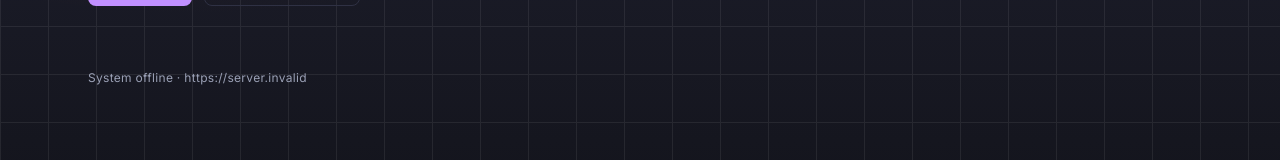
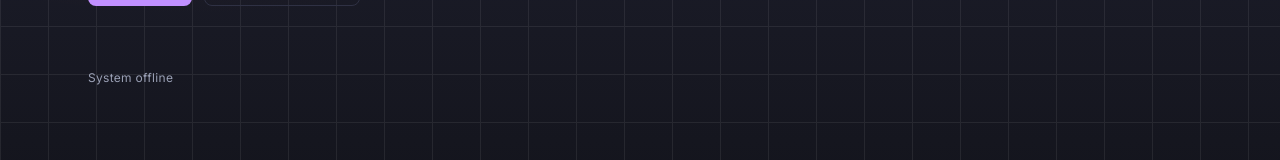
Before and after one commit to leadrankpilot-ship-it/lead-rank-pilot, a Next.js app in the folder frontend/: page / in a window 1280 px wide. Shown: the part 550-710 px from the top of the page. Built offline with nearby package versions, Linux system fonts and the light colour scheme; no server answers.

Commit message:
Hide localhost API URL from landing status; document Vercel API env.
Co-authored-by: Cursor <cursoragent@cursor.com>

```diff
--- a/frontend/src/app/page.tsx
+++ b/frontend/src/app/page.tsx
@@ -1,18 +1,18 @@
 import Link from "next/link";
 import { Suspense } from "react";
-import { API_URL, fetchApiHealth } from "@/lib/api";
+import { fetchApiHealth } from "@/lib/api";
 
 async function BackendStatus() {
-  let label = "offline";
+  let online = false;
   try {
     const health = await fetchApiHealth();
-    label = health.status === "ok" ? "online" : health.status;
+    online = health.status === "ok";
   } catch {
-    label = "offline";
+    online = false;
   }
   return (
     <p className="text-xs tracking-wide text-[var(--text-nav-muted)]">
-      System {label} · {API_URL}
+      {online ? "System online" : "System offline"}
     </p>
   );
 }
```
